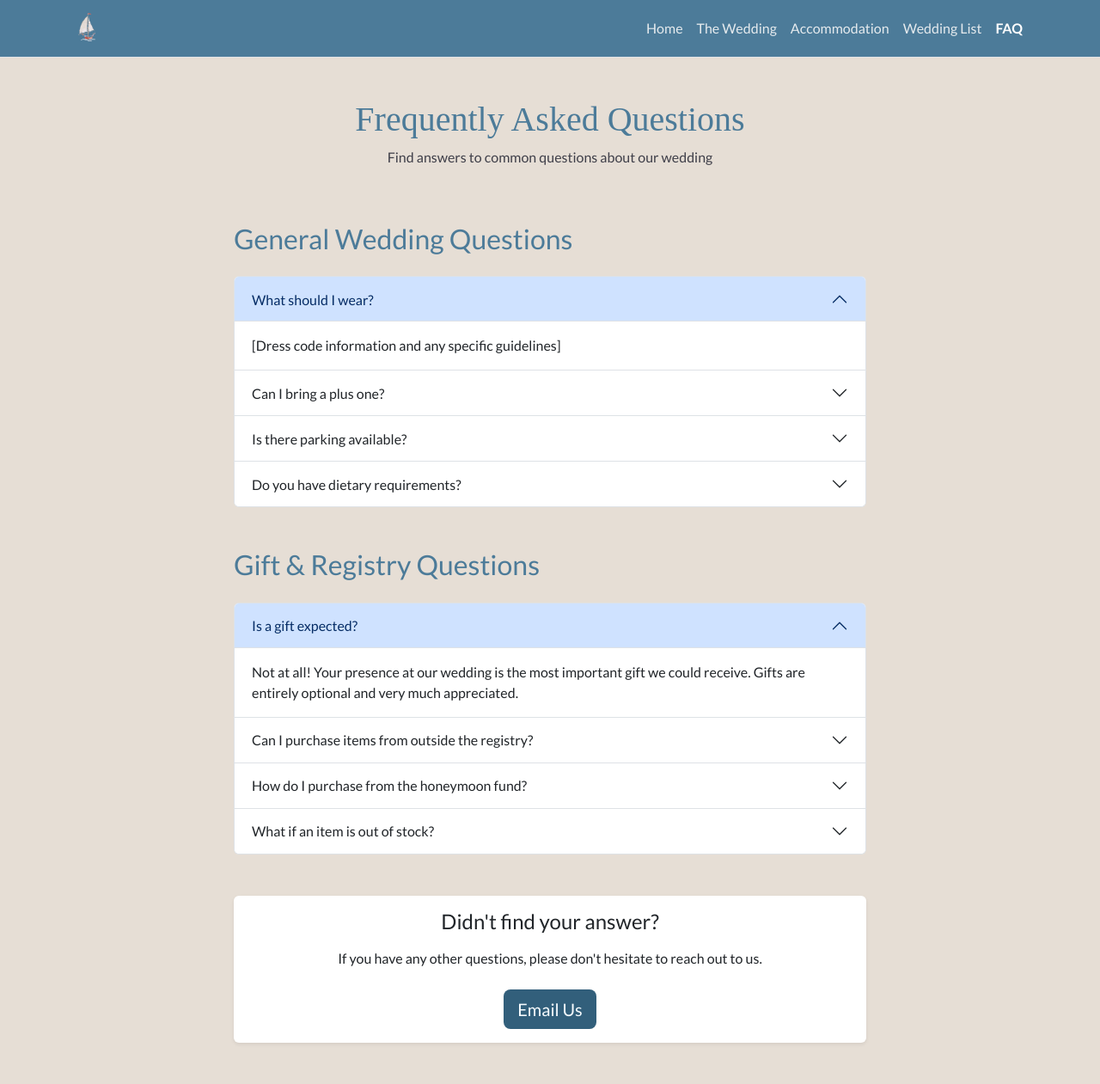
After one commit to wouter-codes/wouterandsophie, a Django app: page /faq/ in a window 1280 px wide. The commit adds this page. Shown: the whole page at 86% size. Run offline with Django 5.2, Linux system fonts and the light colour scheme; some web fonts are replaced.

Commit message:
Add event details, schedule, and FAQ pages; update navigation links
Co-authored-by: Copilot <copilot@github.com>

```diff
--- /dev/null
+++ b/love/templates/love/faq.html
@@ -0,0 +1,140 @@
+{% extends 'base.html' %}
+
+{% block content %}
+<div class="container my-5">
+    <!-- Header -->
+    <div class="row mb-5">
+        <div class="col-lg-8 mx-auto text-center">
+            <h1>Frequently Asked Questions</h1>
+            <p>Find answers to common questions about our wedding</p>
+        </div>
+    </div>
+
+    <!-- General Wedding FAQs -->
+    <div class="row mb-5">
+        <div class="col-lg-8 mx-auto">
+            <h2 class="mb-4">General Wedding Questions</h2>
+            <div class="accordion" id="generalFAQ">
+                <div class="accordion-item">
+                    <h3 class="accordion-header">
+                        <button class="accordion-button" type="button" data-bs-toggle="collapse" data-bs-target="#gen1">
+                            What should I wear?
+                        </button>
+                    </h3>
+                    <div id="gen1" class="accordion-collapse collapse show" data-bs-parent="#generalFAQ">
+                        <div class="accordion-body">
+                            [Dress code information and any specific guidelines]
+                        </div>
+                    </div>
+                </div>
+                <div class="accordion-item">
+                    <h3 class="accordion-header">
+                        <button class="accordion-button collapsed" type="button" data-bs-toggle="collapse" data-bs-target="#gen2">
+                            Can I bring a plus one?
+                        </button>
+                    </h3>
+                    <div id="gen2" class="accordion-collapse collapse" data-bs-parent="#generalFAQ">
+                        <div class="accordion-body">
+                            [Information about plus ones and how to indicate this on the RSVP]
+                        </div>
+                    </div>
+                </div>
+                <div class="accordion-item">
+                    <h3 class="accordion-header">
+                        <button class="accordion-button collapsed" type="button" data-bs-toggle="collapse" data-bs-target="#gen3">
+                            Is there parking available?
+                        </button>
+                    </h3>
+                    <div id="gen3" class="accordion-collapse collapse" data-bs-parent="#generalFAQ">
+                        <div class="accordion-body">
+                            [Parking details and transportation information]
+                        </div>
+                    </div>
+                </div>
+                <div class="accordion-item">
+                    <h3 class="accordion-header">
+                        <button class="accordion-button collapsed" type="button" data-bs-toggle="collapse" data-bs-target="#gen4">
+                            Do you have dietary requirements?
+                        </button>
+                    </h3>
+                    <div id="gen4" class="accordion-collapse collapse" data-bs-parent="#generalFAQ">
+                        <div class="accordion-body">
+                            [Information about dietary options and how to communicate special requirements]
+                        </div>
+                    </div>
+                </div>
+            </div>
+        </div>
+    </div>
+
+    <!-- Gift & Registry FAQs -->
+    <div class="row mb-5">
+        <div class="col-lg-8 mx-auto">
+            <h2 class="mb-4">Gift & Registry Questions</h2>
+            <div class="accordion" id="giftFAQ">
+                <div class="accordion-item">
+                    <h3 class="accordion-header">
+                        <button class="accordion-button" type="button" data-bs-toggle="collapse" data-bs-target="#gift1">
+                            Is a gift expected?
+                        </button>
+                    </h3>
+                    <div id="gift1" class="accordion-collapse collapse show" data-bs-parent="#giftFAQ">
+                        <div class="accordion-body">
+                            Not at all! Your presence at our wedding is the most important gift we could receive. Gifts are entirely optional and very much appreciated.
+                        </div>
+                    </div>
+                </div>
+                <div class="accordion-item">
+                    <h3 class="accordion-header">
+                        <button class="accordion-button collapsed" type="button" data-bs-toggle="collapse" data-bs-target="#gift2">
+                            Can I purchase items from outside the registry?
+                        </button>
+                    </h3>
+                    <div id="gift2" class="accordion-collapse collapse" data-bs-parent="#giftFAQ">
+                        <div class="accordion-body">
+                            Of course! While we've curated a wedding list with items we love, we welcome any thoughtful gift. Choose something that resonates with you.
+                        </div>
+                    </div>
+                </div>
+                <div class="accordion-item">
+                    <h3 class="accordion-header">
+                        <button class="accordion-button collapsed" type="button" data-bs-toggle="collapse" data-bs-target="#gift3">
+                            How do I purchase from the honeymoon fund?
+                        </button>
+                    </h3>
+                    <div id="gift3" class="accordion-collapse collapse" data-bs-parent="#giftFAQ">
+                        <div class="accordion-body">
+                            [Instructions for contributing to the honeymoon fund - bank transfer details, online payment link, or third-party service information]
+                        </div>
+                    </div>
+                </div>
+                <div class="accordion-item">
+                    <h3 class="accordion-header">
+                        <button class="accordion-button collapsed" type="button" data-bs-toggle="collapse" data-bs-target="#gift4">
+                            What if an item is out of stock?
+                        </button>
+                    </h3>
+                    <div id="gift4" class="accordion-collapse collapse" data-bs-parent="#giftFAQ">
+                        <div class="accordion-body">
+                            If an item is out of stock, you can contact us at <a href="mailto:rsvp@wouterandsophie.love">rsvp@wouterandsophie.love</a> and we'll be happy to suggest alternatives.
+                        </div>
+                    </div>
+                </div>
+            </div>
+        </div>
+    </div>
+
+    <!-- Contact Section -->
+    <div class="row mb-5">
+        <div class="col-lg-8 mx-auto">
+            <div class="card shadow-sm border-primary">
+                <div class="card-body text-center">
+                    <h3 class="card-title mb-3">Didn't find your answer?</h3>
+                    <p class="card-text mb-4">If you have any other questions, please don't hesitate to reach out to us.</p>
+                    <a href="mailto:rsvp@wouterandsophie.love" class="btn btn-blue btn-lg">Email Us</a>
+                </div>
+            </div>
+        </div>
+    </div>
+</div>
+{% endblock %}
--- a/love/urls.py
+++ b/love/urls.py
@@ -7,7 +7,9 @@ urlpatterns = [
     path('accommodation/midrange/', views.midrange, name='midrange'),
     path('accommodation/comfort/', views.comfort, name='comfort'),
     path('access/', views.site_access, name='site-access'),
+    path('the-wedding/', views.the_wedding, name='the-wedding'),
     path('wedding-list/', views.wedding_list, name='wedding-list'),
+    path('faq/', views.faq, name='faq'),
     path('api/submit-booking/', views.submit_booking, name='submit-booking'),
     path('', views.index, name='index'),
 ]
--- a/love/views.py
+++ b/love/views.py
@@ -46,6 +46,14 @@ def midrange(request):
 
 def comfort(request):
     return render(request, 'love/comfort.html')
+
+
+def faq(request):
+    return render(request, 'love/faq.html')
+
+
+def the_wedding(request):
+    return render(request, 'love/the_wedding.html')
 
 
 def wedding_list(request):
--- a/templates/base.html
+++ b/templates/base.html
@@ -62,10 +62,7 @@
                             <a class="nav-link{% if request.resolver_match.url_name == 'index' %} active" aria-current="page{% endif %}" href="{% url 'index' %}">Home</a>
                         </li>
                         <li class="nav-item nav-text">
-                            <a class="nav-link" href="{% if request.resolver_match.url_name == 'index' %}#event-details{% else %}{% url 'index' %}#event-details{% endif %}">Event Details</a>
-                        </li>
-                        <li class="nav-item nav-text">
-                            <a class="nav-link" href="{% if request.resolver_match.url_name == 'index' %}#schedule{% else %}{% url 'index' %}#schedule{% endif %}">Schedule</a>
+                            <a class="nav-link{% if request.resolver_match.url_name == 'the-wedding' %} active" aria-current="page{% endif %}" href="{% url 'the-wedding' %}">The Wedding</a>
                         </li>
                         <li class="nav-item nav-text">
                             <a class="nav-link{% if request.resolver_match.url_name == 'accommodation' %} active" aria-current="page{% endif %}" href="{% url 'accommodation' %}">Accommodation</a>
@@ -74,7 +71,7 @@
                             <a class="nav-link{% if request.resolver_match.url_name == 'wedding-list' %} active" aria-current="page{% endif %}" href="{% url 'wedding-list' %}">Wedding List</a>
                         </li>
                         <li class="nav-item nav-text">
-                            <a class="nav-link" href="{% if request.resolver_match.url_name == 'index' %}#rsvp{% else %}{% url 'index' %}#rsvp{% endif %}">RSVP</a>
+                            <a class="nav-link{% if request.resolver_match.url_name == 'faq' %} active" aria-current="page{% endif %}" href="{% url 'faq' %}">FAQ</a>
                         </li>
                     </ul>
                 </div>
```
Also changed, not shown: love/templates/love/event_details.html (added, +45 -0 lines), love/templates/love/schedule.html (added, +45 -0 lines), love/templates/love/the_wedding.html (added, +87 -0 lines), love/templates/love/wedding_list.html (+13 -21 lines).
